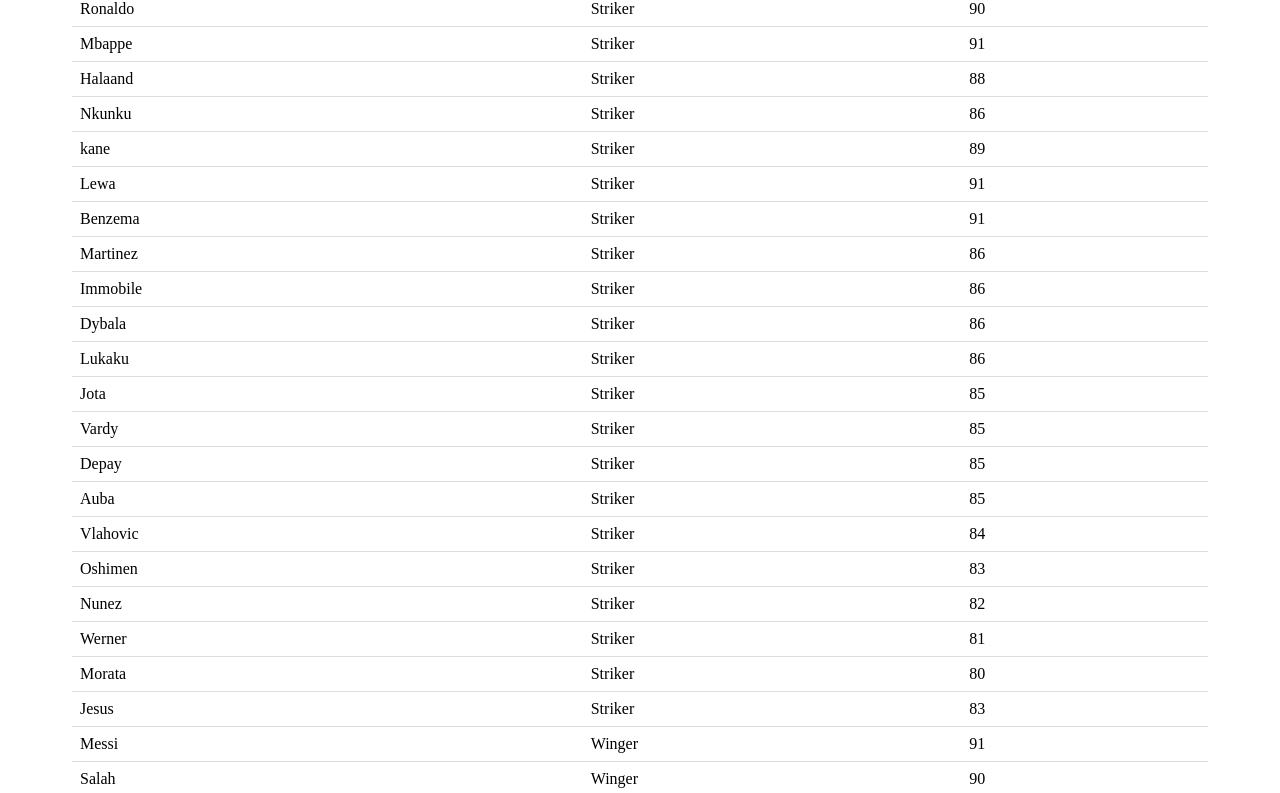
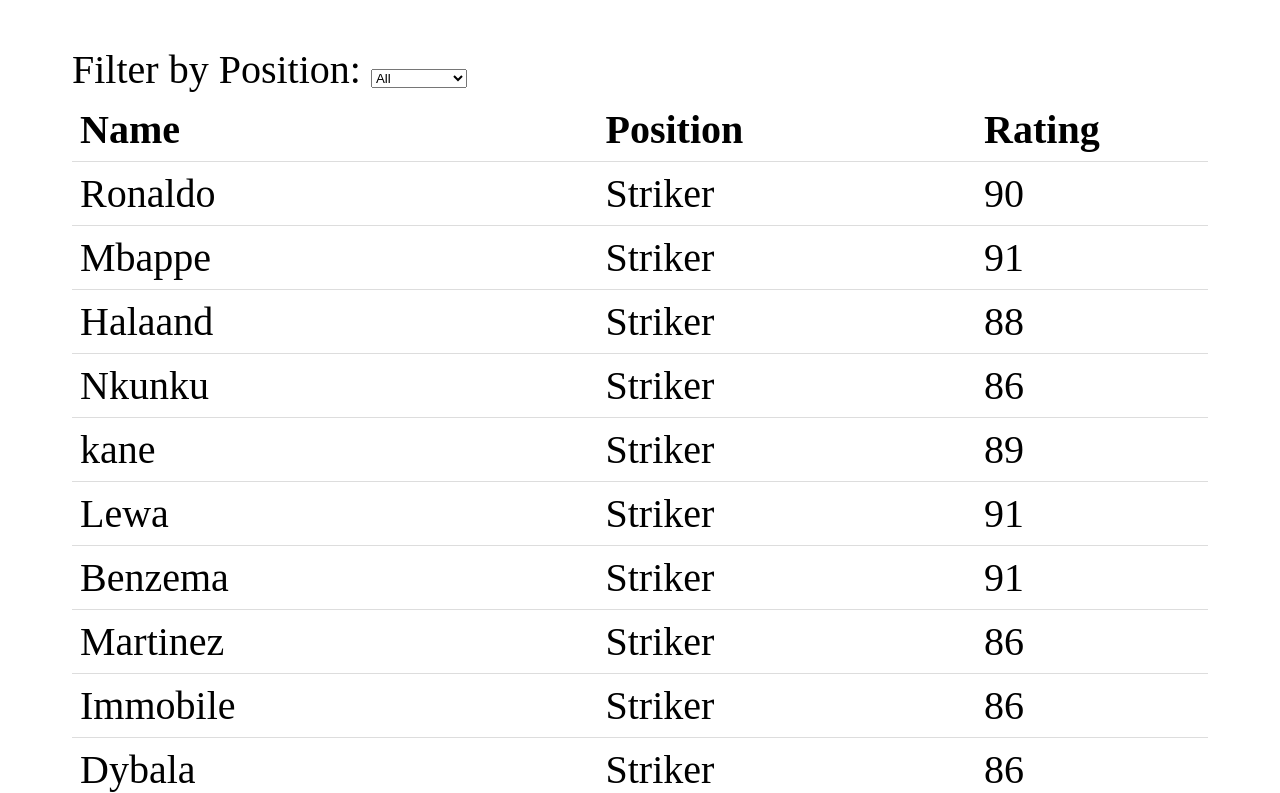
Before and after one commit to akshayt278/Fifa, a plain HTML site: page index.html in a window 1280 px wide. Shown: the part 173-966 px from the top of the page. Drawn offline with Linux system fonts and the light colour scheme.

Commit message:
Updated 19072023

```diff
--- a/index.html
+++ b/index.html
@@ -5,6 +5,8 @@
   <style>
     body{
       padding: 1% 5%;
+      height: 900px;
+      font-size: 40px;
     }
 
     table {
```
